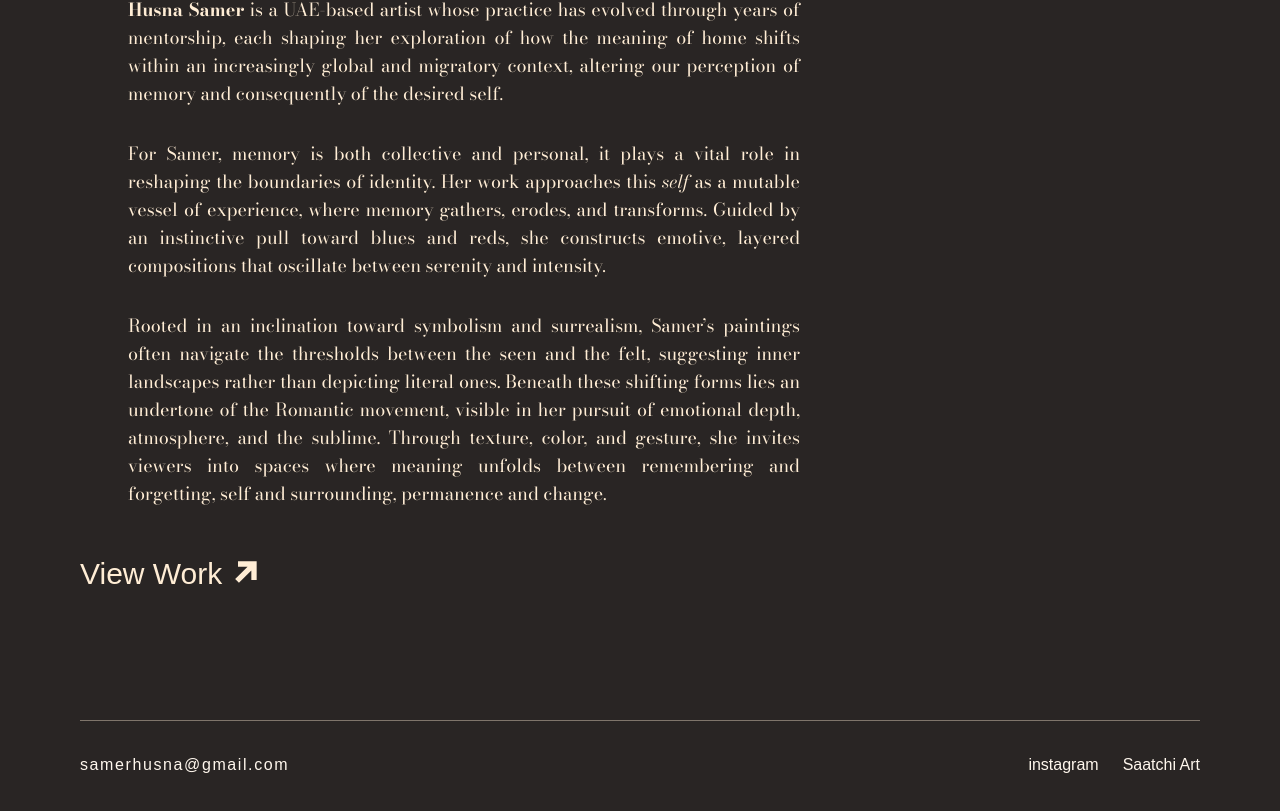
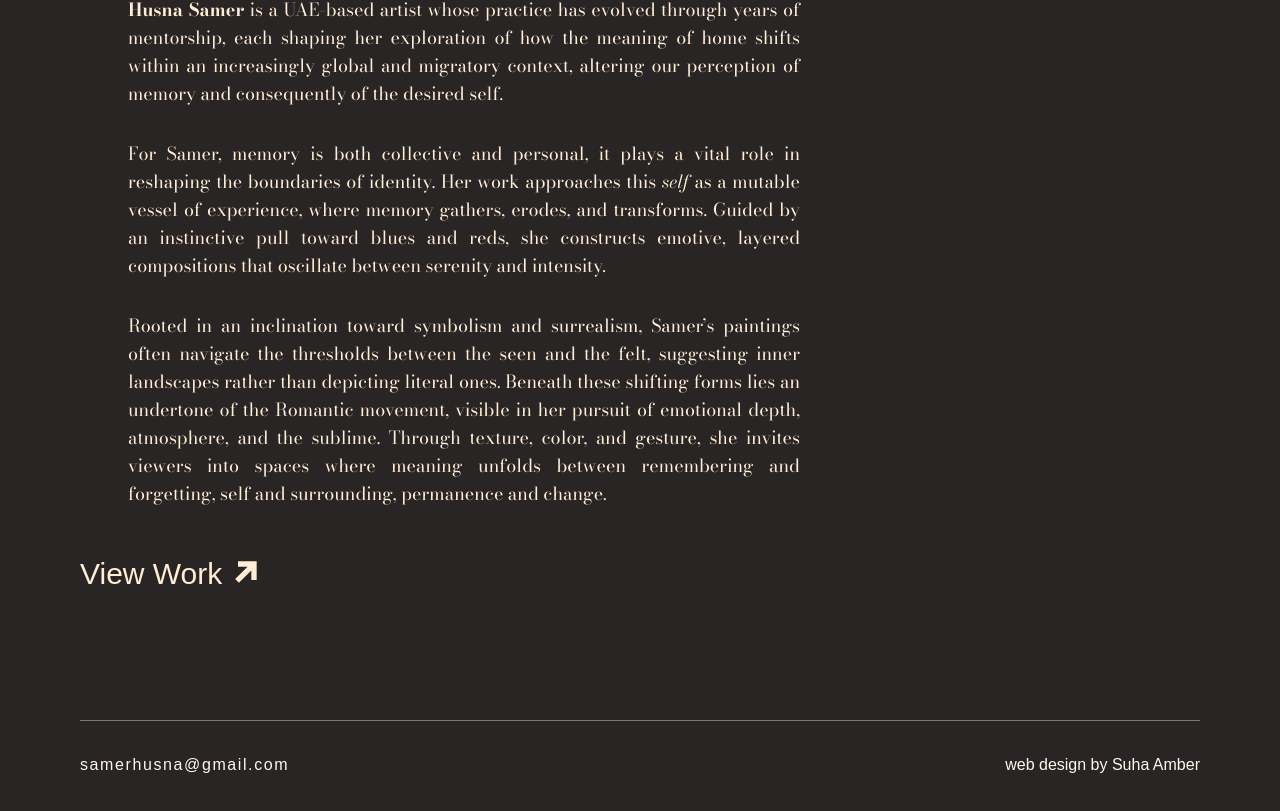
Before and after one commit to suhaamber/husna-samer, a Next.js app: page / in a window 1280 px wide. Shown: the part 980-1791 px from the top of the page. Built offline with nearby package versions, Linux system fonts and the light colour scheme; a web font is replaced by a local one.

Commit message:
added credits to footer, updated work captions

```diff
--- a/app/components/Footer.tsx
+++ b/app/components/Footer.tsx
@@ -7,7 +7,7 @@ export default function Footer() {
       {/* Divider line */}
       <div className="border-t border-orange-100 opacity-40 mb-8"></div>
 
-          <div className="flex flex-col md:flex-row justify-between items-center text-sm md:text-base">
+      <div className="flex flex-col items-start md:flex-row md:justify-between md:items-center text-sm md:text-base">
         {/* Left: Email */}
         <a
           href="mailto:samerhusna@gmail.com"
@@ -16,29 +16,14 @@ export default function Footer() {
           samerhusna@gmail.com
         </a>
 
-            {/* Right: Social Icons */}
+        {/* Right: Credit */}
         <div className="flex space-x-6 font-heading">
-              {/* Instagram */}
-              <a
-                href="https://www.instagram.com/hhnsmr"
-                target="_blank"
-                rel="noopener noreferrer"
-                aria-label="Instagram"
-                className="hover:text-orange-300 transition-colors"
+          {/* Credits */}
+          <p
+            className="mb-4 md:mb-0"
           >
-                instagram
-              </a>
-
-              {/* Saatchi Art */}
-              <a
-                href="https://www.saatchiart.com/account/profile/2295867"
-                target="_blank"
-                rel="noopener noreferrer"
-                aria-label="Saatchi Art"
-                className="hover:text-orange-300 transition-colors"
-              >
-                Saatchi Art
-              </a>
+            web design by Suha Amber
+          </p>
         </div>
       </div>
     </section>
--- a/app/work/themes.ts
+++ b/app/work/themes.ts
@@ -38,7 +38,7 @@ export const themes: Record<
       },
       {
         src: "/Open and Plain, 2025.png",
-        title: "Untitled",
+        title: "Open and Plain",
         year: "2025",
         medium: "Oil on Stretched Canvas",
         size: "60cm x 49cm",
@@ -54,14 +54,14 @@ export const themes: Record<
         src: "/The Dichotomy of the Perfect Self, 2025.png",
         title: "The Dichotomy of the Perfect Self",
         year: "2025",
-        medium: "Oil on Canvas Paper",
+        medium: "Oil on Canvas",
         size: "45cm x 90cm each",
       },
       {
         src: "/Self Portrait 1, 2025.png",
         title: "Self Portrait 1",
         year: "2025",
-        medium: "Oil on Canvas Paper",
+        medium: "Oil on Canvas",
         size: "120cm x 90cm",
       },
     ],
@@ -84,7 +84,7 @@ export const themes: Record<
       {
         src: "/Moth to a Flame, 2024.jpg",
         title: "Moth to a Flame",
-        year: "2025",
+        year: "2024",
         medium: "Oil on Canvas",
         size: "92cm x 92cm",
       },
@@ -112,15 +112,15 @@ export const themes: Record<
       {
         src: "/Reflection, 2024.png",
         title: "Reflection",
-        year: "2025",
-        medium: "Oil on Canvas Paper",
+        year: "2024",
+        medium: "Oil on Canvas",
         size: "35.5cm x 50cm",
       },
       {
         src: "/Reflection 2, 2024.png",
         title: "Reflection 2",
-        year: "2025",
-        medium: "Oil on Canvas Paper",
+        year: "2024",
+        medium: "Oil on Canvas",
         size: "35.5cm x 50cm",
       },
     ],
@@ -150,7 +150,7 @@ export const themes: Record<
       {
         src: "/Timelapse, 2023.jpg",
         title: "Timelapse",
-        year: "2023 (not found)",
+        year: "2023",
         medium: "Mixed Media and Acrylic on Paper",
         size: "74cm x 117cm",
       },
@@ -219,7 +219,7 @@ export const themes: Record<
       {
         src: "/Crosswalk, 2021.png",
         title: "Crosswalk",
-        year: "2021 (not found)",
+        year: "2021",
         medium: "Acrylic on Paper",
         size: "30cm x 42cm",
       },
```
Lines whose indentation alone changed are shown as unchanged.
